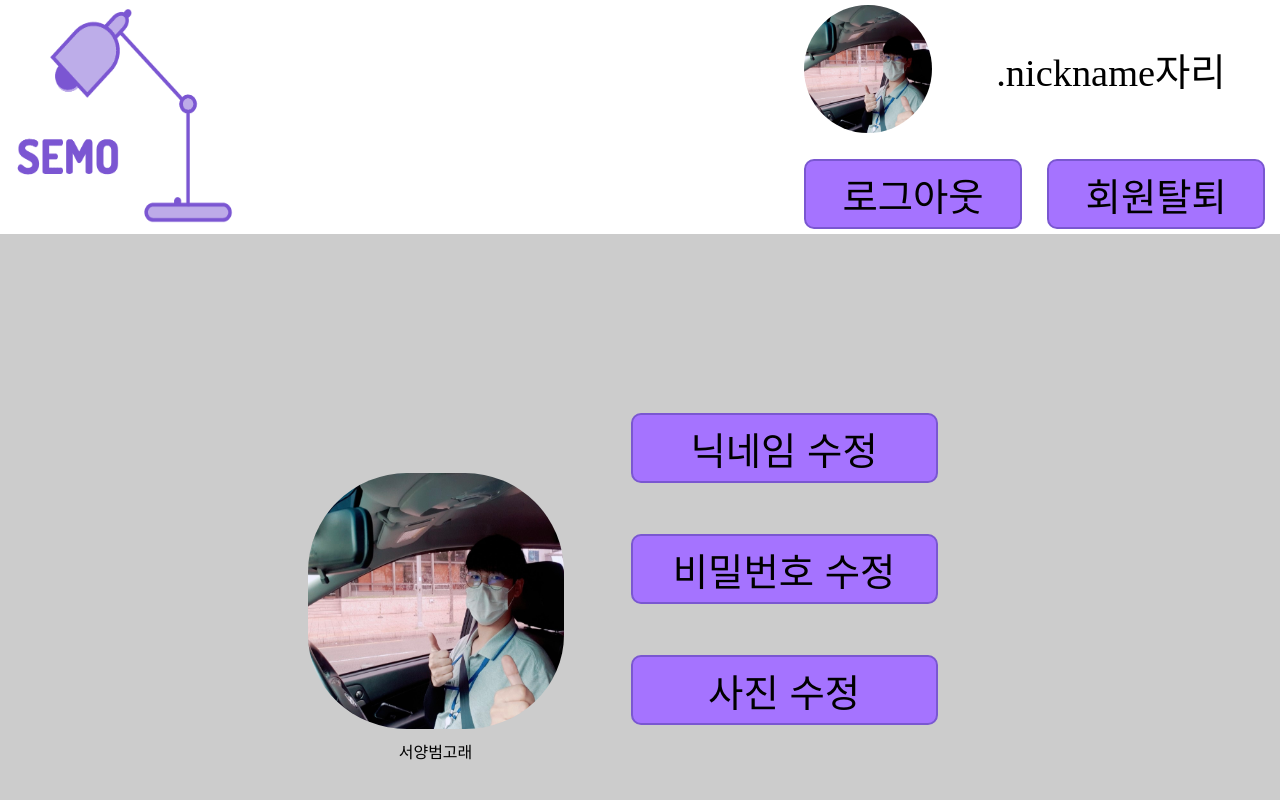
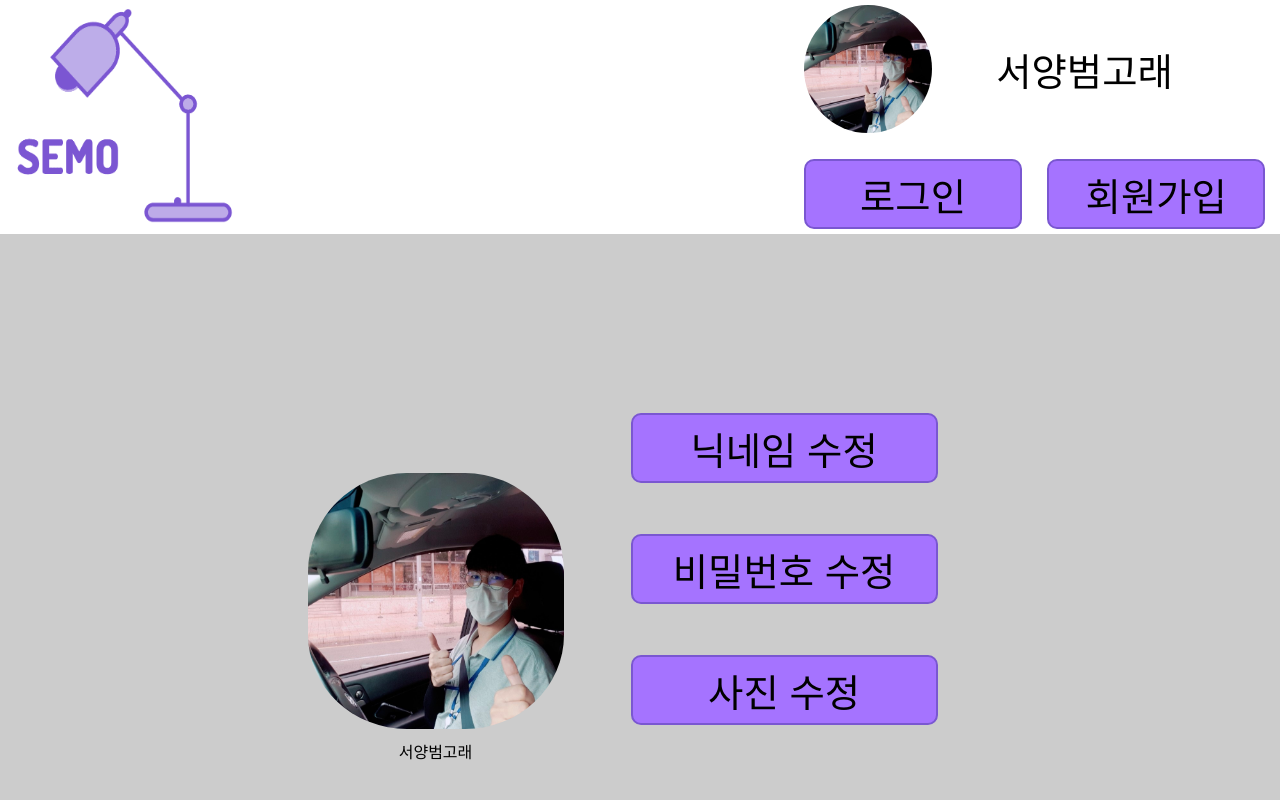
Before and after one commit to codestates/SEMO, a React (Create React App) app in the folder client/: page /mypage in a window 1280 px wide. Shown: the top 800 px of the page. Built offline with nearby package versions, Linux system fonts and the light colour scheme.

Commit message:
fixed modals

```diff
--- a/client/src/components/header.js
+++ b/client/src/components/header.js
@@ -67,7 +67,7 @@ const Header = (props) => {
 
   return (
     <>
-      {isLogined !== false ? (
+      {isLogined === false ? (
         <HeadDiv>
           <Logoimage />
           <RightContainer>
@@ -76,10 +76,12 @@ const Header = (props) => {
               <UserNickName>서양범고래</UserNickName>
             </MyprofileContainer>
             <Btndiv>
-              <Button className="headerBtn" onClick={props.openModalHandler}>
+              <Button className="headerBtn" onClick={props.openLoginModal}>
                 로그인
               </Button>
-              <Button className="headerBtn">회원가입</Button>
+              <Button className="headerBtn" onClick={props.openSignupModal}>
+                회원가입
+              </Button>
             </Btndiv>
           </RightContainer>
         </HeadDiv>
```
